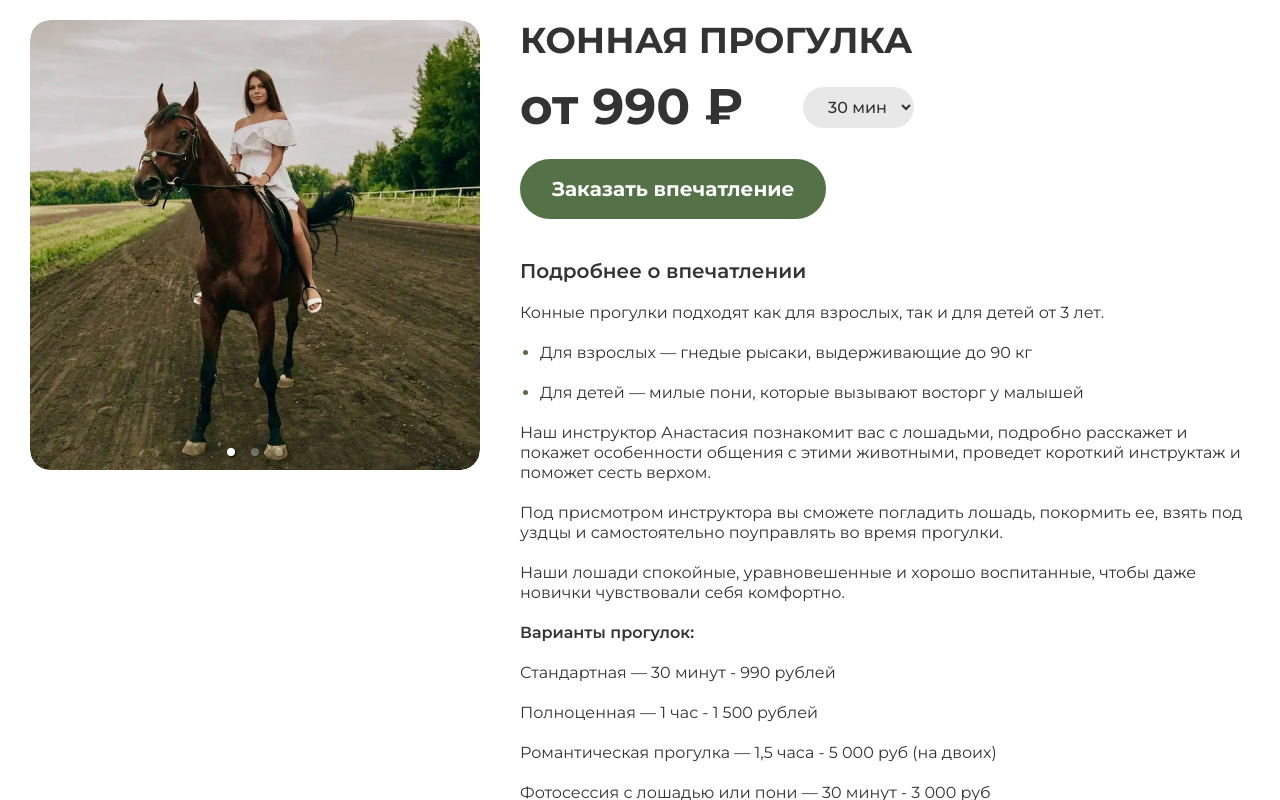
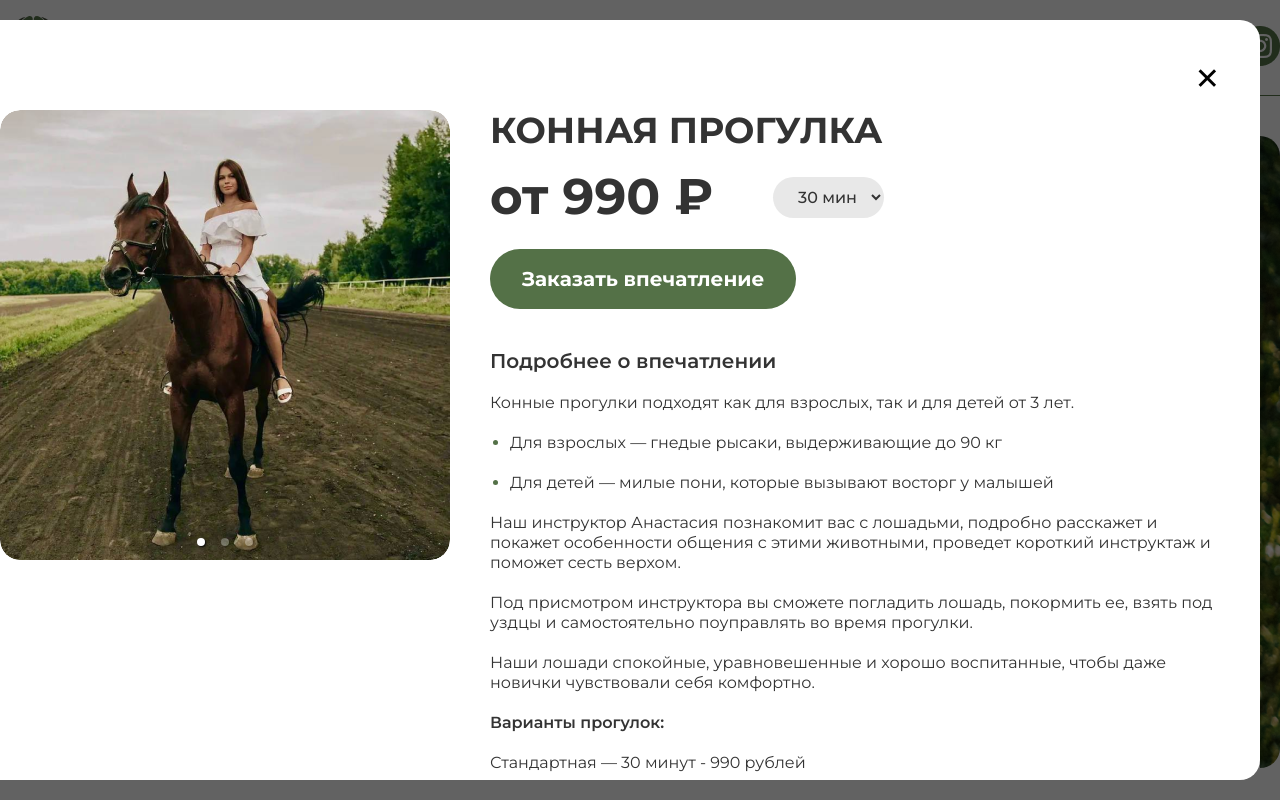
Before and after one commit to VladimirVolvakov/certifcates-shop-react-app, a React (Create React App) app: page / in a window 1280 px wide. Shown: the top 800 px of the page. Built offline with nearby package versions, Linux system fonts and the light colour scheme.

Commit message:
style: fix height of DetailsPopup component & add custom scrollbar

```diff
--- a/src/components/ui/DetailsPopup.styles.js
+++ b/src/components/ui/DetailsPopup.styles.js
@@ -21,12 +21,30 @@
 
 export const Wrapper = styled.div`
   position: fixed;
-  top: 10px;
-  left: calc((100vw - 1300px)/2);
-  top: calc((100vh - 940px)/2);
+  left: calc((100vw - 1360px)/2);
+  top: 20px;
+  bottom: 20px;
+  height: calc(100vh - 40px);
+  overflow-x: hidden;
+  overflow-y: scroll;
   max-width: 1300px;
   background-color: #fff;
   border-radius: 20px;
   animation: 1s ${appearance} all;
   z-index: 999;
+
+  &::-webkit-scrollbar {
+    width: 1em;
+  }
+
+  &::-webkit-scrollbar-track {
+    box-shadow: inset 0 0 6px rgba(0, 0, 0, 0.3);
+    border-radius: 0 20px 20px 0;
+  }
+
+  &::-webkit-scrollbar-thumb {
+    background-color: darkgrey;
+    outline: 1px solid slategrey;
+    border-radius: 0 20px 20px 0;
+  }
 `;
```
